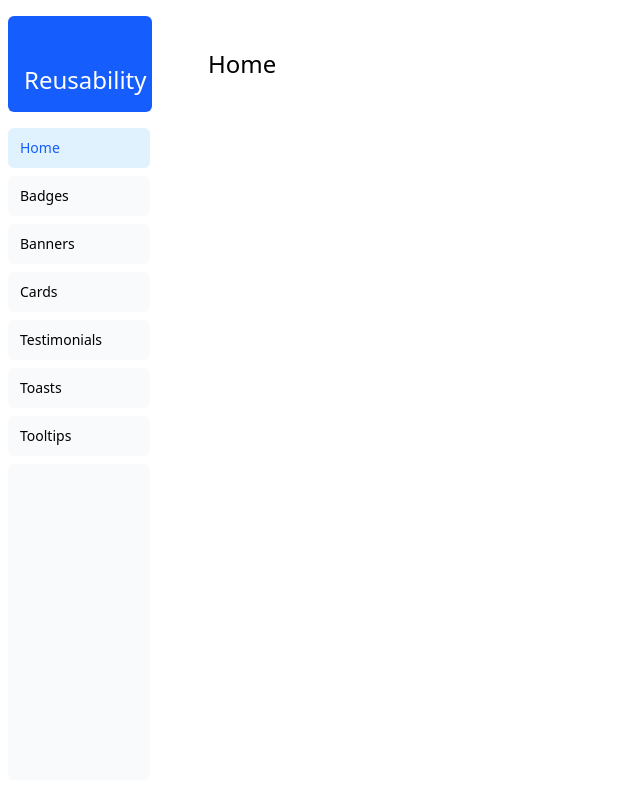
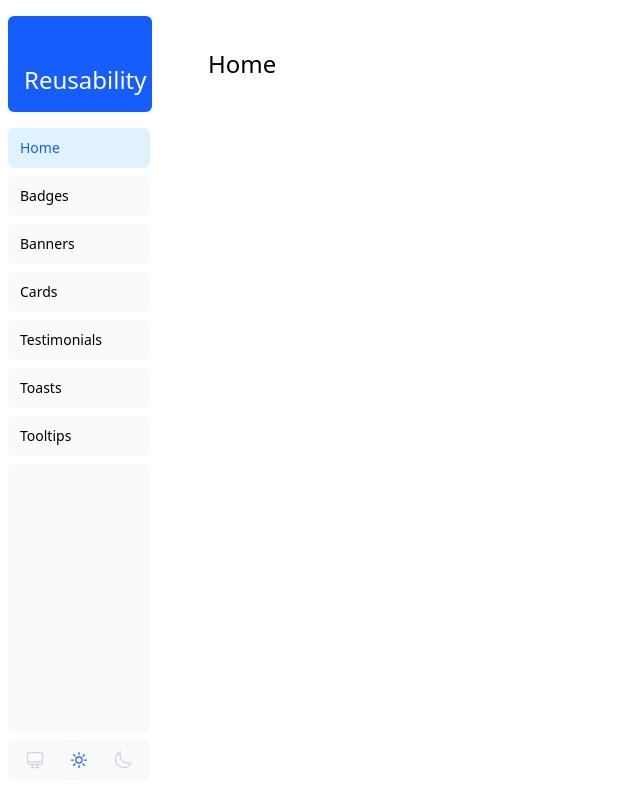
Before and after one commit to messams/component-library, a React (Vite) app: page / in a window 1280 px wide. Shown: the whole page, without its empty margins (0-640 px from the left). Built offline with nearby package versions, Linux system fonts and the light colour scheme.

Commit message:
feat: Setup Theme Context

```diff
--- a/index.html
+++ b/index.html
@@ -1,5 +1,5 @@
 <!DOCTYPE html>
-<html lang="en">
+<html lang="en" data-theme="light">
   <head>
     <meta charset="UTF-8" />
     <link rel="icon" type="image/svg+xml" href="/react.svg" />
--- a/src/App.tsx
+++ b/src/App.tsx
@@ -14,8 +14,50 @@ import ToastPopups from './routes/ToastPopups';
 import Tooltips from './routes/Tooltips';
 import NotFound from './routes/NotFound';
 import Home from './routes/Home';
+import { createContext, useState } from 'react';
+
+interface ThemeContext {
+  theme: string;
+  toggleTheme: (theme: string) => void;
+}
+
+const ThemeContext = createContext<ThemeContext>({ theme: "light", toggleTheme: () => { } });
 
 const App: React.FC = () => {
+
+  const systemTheme = window.matchMedia('(prefers-color-scheme: dark)').matches ? "dark" : "light";
+  const [theme, setTheme] = useState<string>(
+    localStorage.getItem("theme") || systemTheme
+  );
+
+  const htmlElement = document.querySelector("html");
+
+  const applyTheme = (theme: string) => {
+    localStorage.setItem("theme", theme);
+
+    if (htmlElement) {
+      htmlElement.setAttribute("data-theme", theme === "system" ? systemTheme : theme);
+    }
+
+  };
+
+  const toggleTheme = (newTheme: string) => {
+    setTheme(newTheme);
+    applyTheme(newTheme);
+  };
+
+  // Apply the initial theme
+  applyTheme(theme);
+
+  // Listen for system theme changes
+  window.matchMedia('(prefers-color-scheme: dark)').addEventListener('change', e => {
+    if (theme === "system") {
+      const newTheme = e.matches ? "dark" : "light";
+      setTheme(newTheme);
+      applyTheme(newTheme);
+    }
+  });
+
   const router = createBrowserRouter(createRoutesFromElements(
     <Route path="/" element={<Layout />}>
       <Route index element={<Home />} />
@@ -30,8 +72,11 @@ const App: React.FC = () => {
   ));
 
   return (
-    <RouterProvider router={router} />
+    <ThemeContext.Provider value={{ theme, toggleTheme }}>
+      <RouterProvider router={router} />
+    </ThemeContext.Provider>
   )
 }
 
 export default App
+export { ThemeContext }
--- a/src/Layout.tsx
+++ b/src/Layout.tsx
@@ -3,8 +3,8 @@ import SideNav from "./components/sidenav"
 
 export default function Layout() {
     return (
-        <div className="flex h-screen flex-col md:flex-row md:overflow-hidden ">
-            <div className="w-full flex-none md:w-40">
+        <div className="flex h-screen flex-col md:flex-row md:overflow-hidden bg-(--bg-color) text-(--primary-font-color)">
+            <div className="w-full flex-none md:w-40 ">
                 <SideNav />
             </div>
             <div className="flex-grow p-6 md:overflow-y-auto md:p-12"><Outlet /></div>
--- a/src/components/nav-links.tsx
+++ b/src/components/nav-links.tsx
@@ -20,8 +20,8 @@ export default function NavLinks() {
           to={link.href}
           className={({ isActive }) =>
             clsx(
-              'flex h-[40px] grow items-center justify-center gap-2 rounded-md bg-gray-50 p-3 text-sm font-medium hover:bg-sky-100 hover:text-blue-600 md:flex-none md:justify-start md:p-2 md:px-3',
-              isActive && 'bg-sky-100 text-blue-600'
+              'flex h-[40px] grow items-center justify-center gap-2 rounded-md bg-(--fg-color) p-3 text-sm font-medium hover:bg-(--hover-bg-color) hover:text-blue-600 md:flex-none md:justify-start md:p-2 md:px-3',
+              isActive && 'bg-(--hover-bg-color) text-(--base-color)'
             )
           }
         >
--- a/src/components/sidenav.tsx
+++ b/src/components/sidenav.tsx
@@ -1,16 +1,21 @@
 import { NavLink } from 'react-router-dom';
 import NavLinks from './nav-links';
+import { SunIcon, MoonIcon, ComputerDesktopIcon } from '@heroicons/react/24/outline';
+import { ThemeContext } from './../App';
+import clsx from 'clsx';
+import { useContext } from 'react';
 // import EssamLogo from '@/app/ui/essam-logo';
 
 
 export default function SideNav() {
+  const { theme, toggleTheme } = useContext(ThemeContext);
   return (
     <div className="flex h-full flex-col px-3 py-4 md:px-2">
       <NavLink
-        className="mb-2 flex h-[60px] items-end justify-start rounded-md bg-blue-600 p-4 md:h-24 md:mb-4"
+        className="mb-2 flex h-[60px] items-end justify-start rounded-md bg-(--base-color) p-4 md:h-24 md:mb-4"
         to="/"
       >
-        <div className="w-32 text-white md:w-40">
+        <div className="w-32 text-(--secondary-font-color) md:w-40">
           <h1 className="text-2xl font-normal">
             Reusability
           </h1>
@@ -23,12 +28,43 @@ export default function SideNav() {
         [&::-webkit-scrollbar]:w-[10px]
         [&::-webkit-scrollbar]:h-[10px]
         [&::-webkit-scrollbar-track]:rounded-full
-        [&::-webkit-scrollbar-track]:bg-gray-100
+        [&::-webkit-scrollbar-track]:bg-(--bg-color)
         [&::-webkit-scrollbar-thumb]:rounded-full
-        [&::-webkit-scrollbar-thumb]:bg-gray-300
+        [&::-webkit-scrollbar-thumb]:bg-(--hover-bg-color)
         ">
         <NavLinks />
-        <div className="hidden h-auto w-full grow rounded-md bg-gray-50 md:block"></div>
+        <div className="hidden h-auto w-full grow rounded-md bg-(--fg-color) md:block"></div>
+        <div className='flex h-[40px] items-center justify-center rounded-md bg-(--fg-color) p-3 md:flex-row md:justify-center md:p-2 md:px-3'>
+
+          <button
+            onClick={() => {
+              toggleTheme('system')
+              console.log(theme)
+            }}
+            className="flex h-[40px] items-center justify-center rounded-md bg-(--fg-color) p-3 text-sm font-medium hover:bg-(--hover-bg-color) hover:text-blue-600"
+          >
+            <ComputerDesktopIcon className={clsx('w-5 h-5', theme === 'system' ? 'text-(--hover-color)' : 'text-(--not-active-color)')} />
+          </button>
+          <button
+            onClick={() => {
+              toggleTheme('light')
+              console.log(theme)
+            }}
+            className="flex h-[40px] items-center justify-center rounded-md bg-(--fg-color) p-3 text-sm font-medium hover:bg-(--hover-bg-color) hover:text-blue-600"
+          >
+            <SunIcon className={clsx('w-5 h-5', theme === 'light' ? 'text-(--hover-color)' : 'text-(--not-active-color)')} />
+          </button>
+          <button
+            onClick={() => {
+              toggleTheme('dark')
+              console.log(theme)
+            }}
+            className="flex h-[40px] items-center justify-center rounded-md bg-(--fg-color) p-3 text-sm font-medium hover:bg-(--hover-bg-color) hover:text-blue-100"
+          >
+            <MoonIcon className={clsx('w-5 h-5', theme === 'dark' ? 'text-(--hover-color)' : 'text-(--not-active-color)')} />
+          </button>
+
+        </div>
       </div>
     </div>
   );
```
